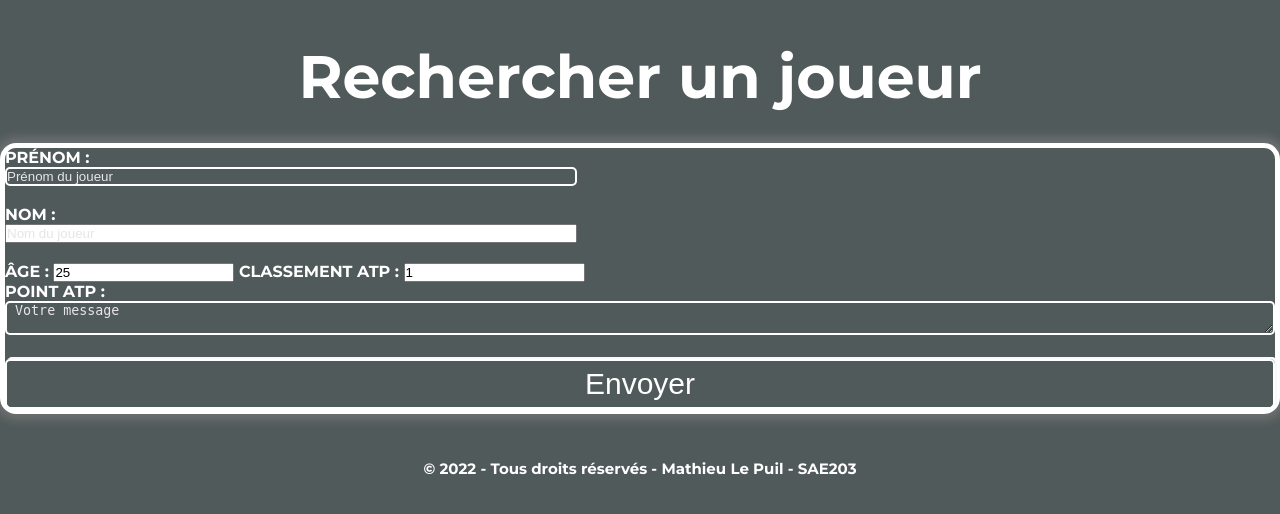
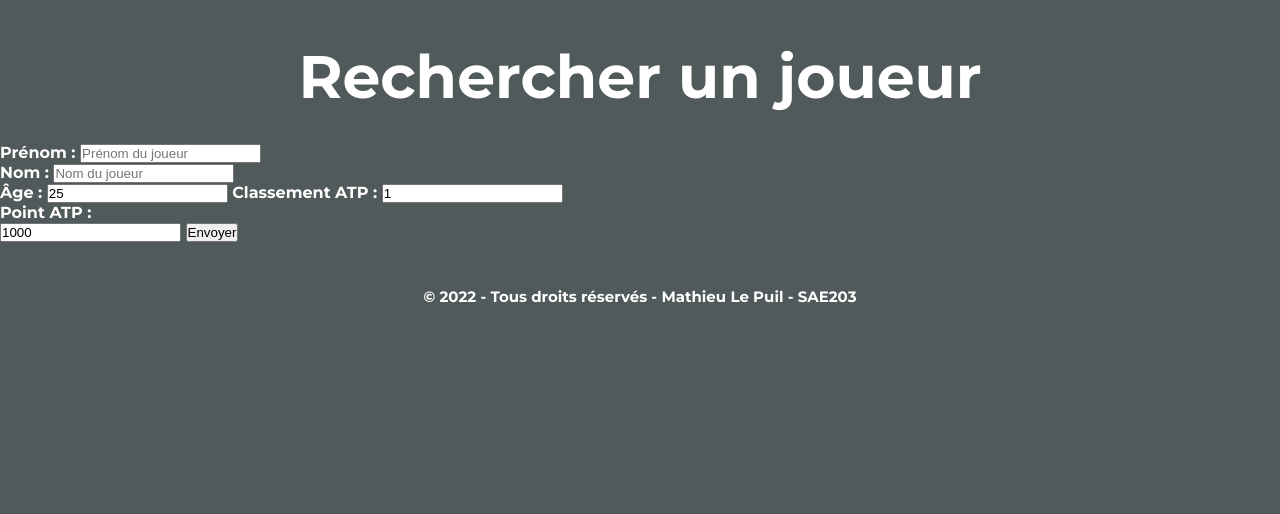
Before and after one commit to MathieuLePuil/SAE203, a PHP site: page /form_recherche.php in a window 1280 px wide. Shown: the part 100-614 px from the top of the page. Run offline with PHP 8.4, Linux system fonts and the light colour scheme; some libraries are stand-ins or nearby versions.

Commit message:
Auto-Save

```diff
--- a/form_recherche.php
+++ b/form_recherche.php
@@ -58,7 +58,7 @@ require("debut.php");
                         <label for="email">Classement ATP :</label>
                         <input type="number" id="classement" name="classement" value="1" data-parsley-length="[1, 50]" data-parsley-type="integer"><br>
                         <label for="message" id="txt-message"> Point ATP : </label><br>
-                        <textarea name="number" id="message" placeholder=" Votre message"></textarea><br>
+                        <input type="number" id="point" name="point" value="1000" data-parsley-length="[1, 10000]" data-parsley-type="integer">
                         <button type="submit" class="btnPopup" id="btnPopup">Envoyer</button>
                     </section>
                 </div>
--- a/style/style.css
+++ b/style/style.css
@@ -234,131 +234,10 @@ footer{
 .formulaire {
     width: 100%;
     color: white;
-    z-index: 9;
     display: flex;
     justify-content: center;
-}
-
-#en-tete {
-    display: flex;
-    width: 100%;
-    text-align: center;
-}
-
-.emsg {
-    display: block;
-    box-sizing: border-box;
-    text-align: left;
-    justify-content: space-between;
-    align-items: center;
-}
-
-#email {
-    box-sizing: border-box;
-    width: 100%;
-    color: white;
-    margin-bottom: 20px;
-}
-
-#message {
-    box-sizing: border-box;
-    width: 100%;
-    color: white;
-    margin-bottom: 20px;
-}
-
-.btnPopup {
-    color: white;
-    background-color: #2B1055;
-    text-align: center;
-    font-size: 30px;
-    width: 100%;
-    height: 50px;
-    border-radius: 10px;
-    box-shadow: 2px -2px #f8f9fa;
-    cursor: pointer;
-}
-
-.blanc {
-    color: white;
-}
-
-.formulaire {
-    display: flex;
     flex-direction: column;
-    justify-content: center;
     vertical-align: middle;
     margin-bottom: 45px;
     margin-top: 30px;
 }
-
-.tableau{
-    width: 80%;
-    margin: 20px auto;
-}
-
-.btnPopup {
-    margin:auto;
-    border-radius: 5px;
-    border: 0;
-}
-#submitContact:hover{
-    background-color: aqua;
-    cursor: pointer;
-}
-
-#contactName{
-    display: flex;
-    flex-direction: row;
-    justify-content: space-between;
-}
-
-.contactClass{
-    display: flex;
-    flex-direction: column;
-    width: 45%;
-}
-
-.formulaire span{
-    color: red;
-}
-
-.formulaire label{
-    text-transform: uppercase;
-
-}
-.formulaire {
-    box-shadow: 0 0 10px 6px rgba(119, 119, 119, 0.75);
-    -moz-box-shadow: 0 0 10px 6px rgba(119, 119, 119, 0.75);
-    -webkit-box-shadow: 0 0 10px 6px rgba(119, 119, 119, 0.75);
-    border-radius: 16px;
-    border: 5px white solid;
-}
-input[type=text] {
-    background: transparent;
-    border: solid 2px white;
-    border-radius: 5px;
-    color: white;
-}
-
-button[type=submit] {
-    background: transparent;
-    border: solid 2px white;
-    border-radius: 5px;
-    color: white;
-}
-textarea {
-    background: transparent;
-    border: solid 2px white;
-    border-radius: 5px;
-}
-.formulaire label {
-    color: white;
-}
-::placeholder {
-    color: rgb(230, 230, 230) !important;
-}
-
-#prenom, #nom {
-    color: white;
-}
```
